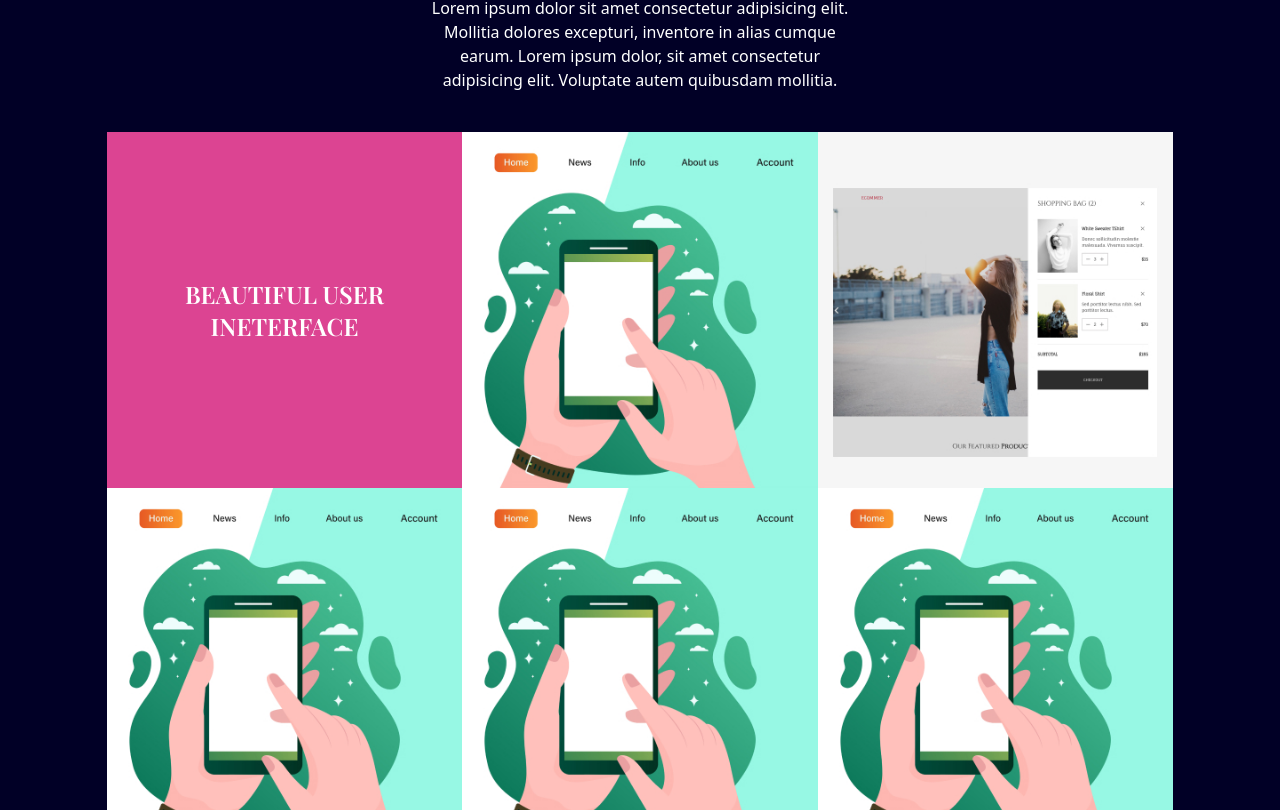
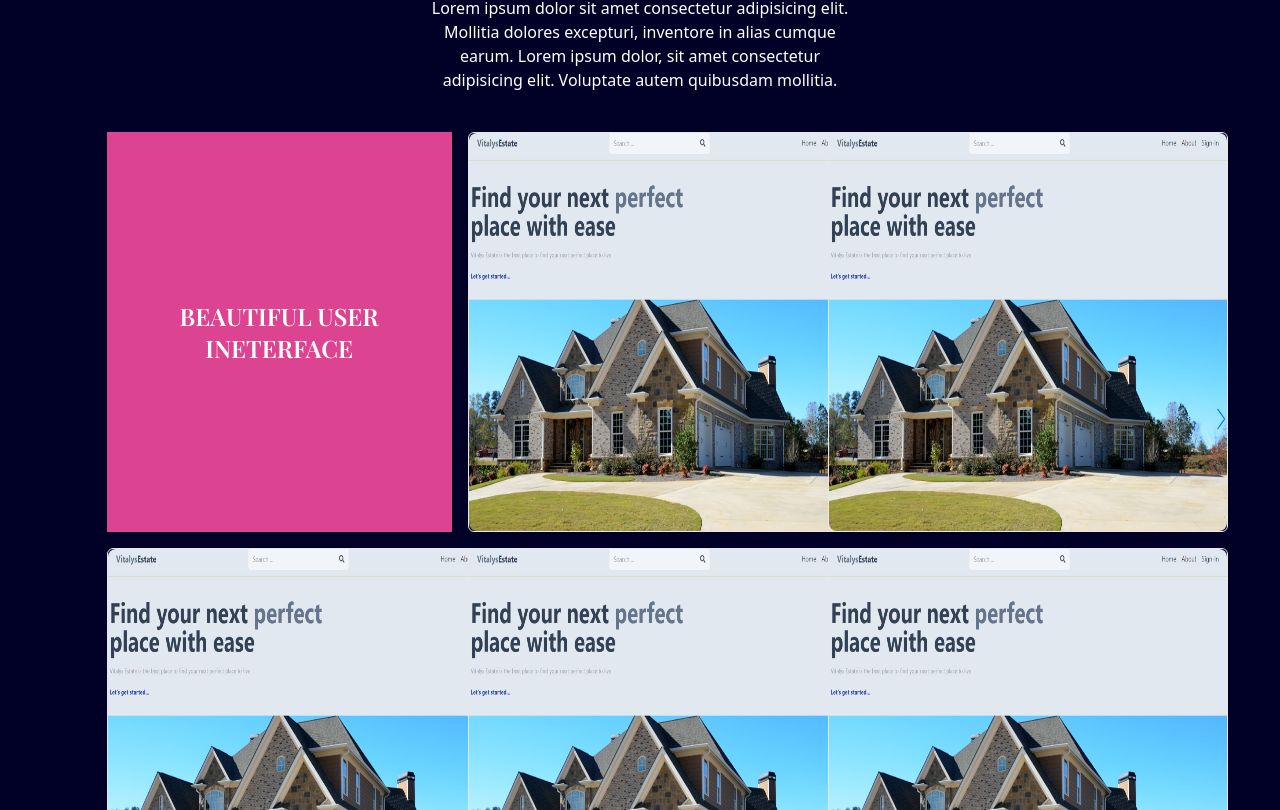
Before and after one commit to NithinPrathapan/Nithin-Prathapan-Personal-Portfolio, a React (Vite) app: page / in a window 1280 px wide. Shown: the part 2630-3440 px from the top of the page. Built offline with nearby package versions, Linux system fonts and the light colour scheme; a web font is replaced by a local one.

Commit message:
project styling

```diff
--- a/src/components/Projects.jsx
+++ b/src/components/Projects.jsx
@@ -1,11 +1,8 @@
 import React from "react";
 import LineGradient from "./LineGradient";
 import { motion } from "framer-motion";
-import project1 from "../assets/project-1.jpeg";
+import project1 from "../assets/real-estate.png";
 import project2 from "../assets/project-2.jpeg";
-import project3 from "../assets/project-3.jpeg";
-import project4 from "../assets/project-4.jpeg";
-import project5 from "../assets/project-5.jpeg";
 
 const container = {
   hidden: {},
@@ -17,32 +14,76 @@ const container = {
 };
 
 const projectVariant = {
-  hidden: { opacity: 0, scale: 0.8 },
+  hidden: { opacity: 0, scale: 0.5 },
   visible: { opacity: 1, scale: 1 },
 };
-const Project = ({ title, img }) => {
-  const overlayStyles = `absolute h-full w-full opacity-0 hover:opacity-90 transition duration-500
-    bg-grey z-30 flex flex-col justify-center items-center text-center p-16 text-deep_blue`;
+const Project = ({ title, img, description, url, skills }) => {
+  const overlayStyles = `absolute opacity-0 hover:bg-[#03030a] hover:opacity-95 w-full h-full py-16 p-10 flex flex-col gap-4 cursor-pointer `;
   const projectTitle = title.split(" ").join("-").toLowerCase();
 
   return (
-    <motion.div variants={projectVariant} className="relative">
-      <div className={overlayStyles}>
-        <p className="text-2xl font-playfair">{title}</p>
-        <p className="mt-7">
-          Curabitur arcu erat, accumsan id imperdiet et, porttitor at sem. Nulla
-          porttitor accumsan tincidunt.
-        </p>
+    <motion.div className="relative md:w-[400px] md:h-[400px] w-full h-full rounded-md border">
+      <div
+        className="absolute opacity-0 hover:bg-[#03030a] hover:opacity-95
+      w-full h-full  flex flex-col  cursor-pointer "
+      >
+        <motion.div
+          initial="hidden"
+          whileInView="hidden"
+          whileHover={{ opacity: 1, y: 0 }}
+          whileFocus={{ opacity: 1, y: 0 }}
+          viewport={{ once: true, amount: 0.5 }}
+          transition={{ duration: 0.5 }}
+          variants={{
+            hidden: { opacity: 0, y: -50 },
+            visible: { opacity: 1, y: 0 },
+          }}
+          className="flex flex-col gap-2 "
+        >
+          <div className="flex flex-col  px-10 pt-16">
+            <p className="text-2xl font-playfair  max-h-32 text-white">
+              {title}
+            </p>
+            <div className="w-2/4 my-2">
+              <LineGradient />
+            </div>
+            <p className="mt-3 w-full italic">{description}</p>
+          </div>
+          <div className="px-10 ">
+            <h1 className="font-semibold uppercase text-yellow">Tech used</h1>
+            {skills && skills.length > 0 ? (
+              <div className="flex flex-wrap  mb-3  mx-auto text-sm ">
+                {skills.map((tech, index) => (
+                  <p
+                    className=" font-semibold mr-2 text-slate-300 "
+                    key={index}
+                  >
+                    {tech}
+                  </p>
+                ))}
+              </div>
+            ) : (
+              <></>
+            )}
+          </div>
+        </motion.div>
       </div>
-      <img className="" src={img} alt={projectTitle} />
+      <img
+        className="w-full h-full object-fill  rounded-lg"
+        src={img}
+        alt={projectTitle}
+      />
     </motion.div>
   );
 };
 
 const Projects = () => {
   return (
-    <section id="projects" className="pt-48 pb-48
-     ">
+    <section
+      id="projects"
+      className="pt-48 pb-48
+     "
+    >
       {/* heading section */}
       <motion.div
         className=" md:w-2/5 mx-auto text-center "
@@ -61,7 +102,7 @@ const Projects = () => {
           </p>
 
           <div className=" flex justify-center mt-5">
-            <LineGradient width="w-1/3" />
+            <LineGradient width="w-1/6" />
           </div>
         </div>
 
@@ -75,23 +116,45 @@ const Projects = () => {
       {/* projects */}
       <div className="flex justify-center">
         <motion.div
-          className=" sm:grid sm:grid-cols-3  "
+          className="grid md:grid-cols-3 sm:grid-cols-2 grid-cols-1 gap-4 "
           initial="hidden"
           whileInView="visible"
-          viewport={{ once: true, amount: 0.5 }}
-          transition={{ delay: 0.2, duration: 0.5 }}
+          viewport={{ once: true }}
+          transition={{ delay: 0.4, duration: 1 }}
           variants={container}
         >
           {/* row1  */}
           {/* add github and project link  */}
           <div
             className="flex uppercase justify-center text-center items-center p-10 bg-red
-          max-w-[400px] max-h-[400px] text-2xl font-playfair font-semibold"
+          max-w-[400px]  text-2xl font-playfair font-semibold"
           >
             beautiful user ineterface
           </div>
-          <Project title="Project 1" img={project1} />
-          <Project title="Project 2" img={project2} />
+          <Project
+            title="Real Estate Application"
+            description={
+              "It has been developed using MERN Stack and designed using Tailwind CSS. It includes modern and responsive design."
+            }
+            skills={[
+              "React.js",
+              "Node.js",
+              "Tailwind CSS",
+              "Express.js",
+
+              "MongoDB",
+              "JWT",
+              "Redux Toolkit",
+              "Tailwind",
+              "Firebase",
+            ]}
+            img={project1}
+          />
+          <Project
+            title="Project 2"
+            img={project1}
+            skills={["helo", "there"]}
+          />
 
           {/* row 2 */}
           <Project title="Project 3" img={project1} />
@@ -100,11 +163,11 @@ const Projects = () => {
 
           {/* row 3 */}
           <Project title="Project 6" img={project1} />
-          <Project title="Project 7" img={project1} />
+          <Project title="Project 6" img={project1} />
 
           <div
             className="flex justify-center text-center items-center p-10 bg-blue uppercase
-          max-w-[400px] max-h-[400px] text-2xl font-playfair font-semibold"
+          max-w-[400px]  text-2xl font-playfair font-semibold"
           >
             smooth user interface
           </div>
```
Also changed, not shown: src/assets/real-estate.png (added).
